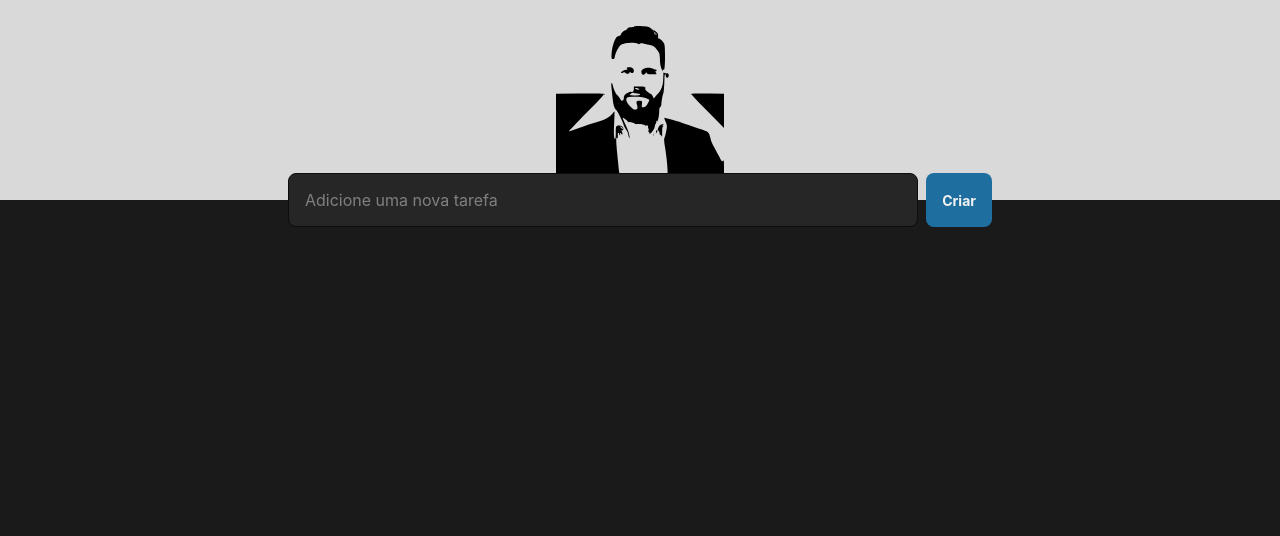
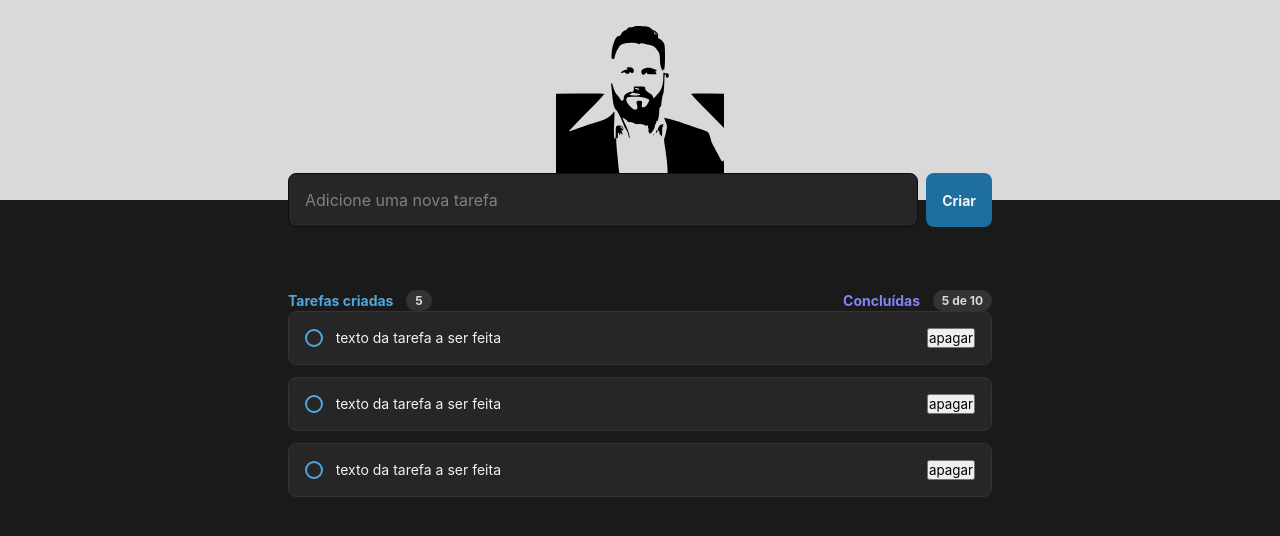
Before and after one commit to JosueLeit/todolist, a React (Vite) app in the folder todolistfrontend/todolistfronted/: page / in a window 1280 px wide. Shown: the top 536 px of the page. Built offline with nearby package versions, Linux system fonts and the light colour scheme.

Commit message:
creating components

```diff
--- a/todolistfrontend/todolistfronted/src/App.tsx
+++ b/todolistfrontend/todolistfronted/src/App.tsx
@@ -1,10 +1,12 @@
 import { Header } from "./components/Header";
+import { Tasks } from "./components/Tasks";
 import styles from "./styles/global.css";
 
 function App() {
   return (
     <div className={styles}>
       <Header />
+      <Tasks />
     </div>
   );
 }
--- /dev/null
+++ b/todolistfrontend/todolistfronted/src/components/Task/index.tsx
@@ -0,0 +1,15 @@
+import styles from "./task.module.css";
+
+export function Task() {
+  return (
+    <div className={styles.task}>
+      <button className={styles.checkContainer}>
+        <div />
+      </button>
+
+      <p>texto da tarefa a ser feita</p>
+
+      <button>apagar</button>
+    </div>
+  );
+}
--- /dev/null
+++ b/todolistfrontend/todolistfronted/src/components/Task/task.module.css
@@ -0,0 +1,28 @@
+.task {
+  width: 100%;
+  background: var(--gray-500);
+  border: 1px solid var(--gray-400);
+  padding: 1rem;
+  border-radius: 0.5rem;
+  display: flex;
+  align-items: center;
+  justify-content: space-between;
+  gap: 0.8rem;
+}
+
+.task p {
+  color: var(--gray-100);
+  line-height: 1.18rem;
+  font-size: 0.875rem;
+  font-weight: 400;
+  margin-right: auto;
+}
+
+.checkContainer {
+  width: 1.125rem;
+  height: 1.125rem;
+  border: 2px solid;
+  color: var(--blue);
+  border-radius: 50%;
+  background: none;
+}
--- /dev/null
+++ b/todolistfrontend/todolistfronted/src/components/Tasks/index.tsx
@@ -0,0 +1,25 @@
+import styles from "./tasks.module.css";
+import { Task } from "../Task";
+
+export function Tasks() {
+  return (
+    <section className={styles.tasks}>
+      <header className={styles.header}>
+        <div className={styles.headerText}>
+          <p>Tarefas criadas</p>
+          <span className={styles.taskcounter}>5</span>
+        </div>
+        <div>
+          <p className={styles.textPurple}>Concluídas</p>
+          <span>5 de 10</span>
+        </div>
+      </header>
+
+      <div className={styles.list}>
+        <Task />
+        <Task />
+        <Task />
+      </div>
+    </section>
+  );
+}
--- /dev/null
+++ b/todolistfrontend/todolistfronted/src/components/Tasks/tasks.module.css
@@ -0,0 +1,48 @@
+.tasks {
+  width: 100%;
+  max-width: 46rem;
+  margin: 0 auto;
+  margin-top: 5.625rem;
+  padding: 0 1rem;
+}
+
+.header {
+  display: flex;
+  align-items: center;
+  margin-top: 1.5rem;
+  justify-content: space-between;
+}
+
+.header div {
+  display: flex;
+  align-items: center;
+  gap: 0.8rem;
+}
+
+.header p.textPurple {
+  color: var(--purple);
+  font-weight: 700;
+}
+
+.header p {
+  color: var(--blue);
+  font-size: 0.875rem;
+  font-weight: 700;
+}
+
+span {
+  display: flex;
+  background: var(--gray-400);
+  border-radius: 999px;
+  padding: 3px 9px;
+  align-item: center;
+  color: var(--gray-200);
+  font-size: 0.75rem;
+  font-weight: 700;
+}
+
+.list {
+  display: flex;
+  flex-direction: column;
+  gap: 0.75rem;
+}
```
